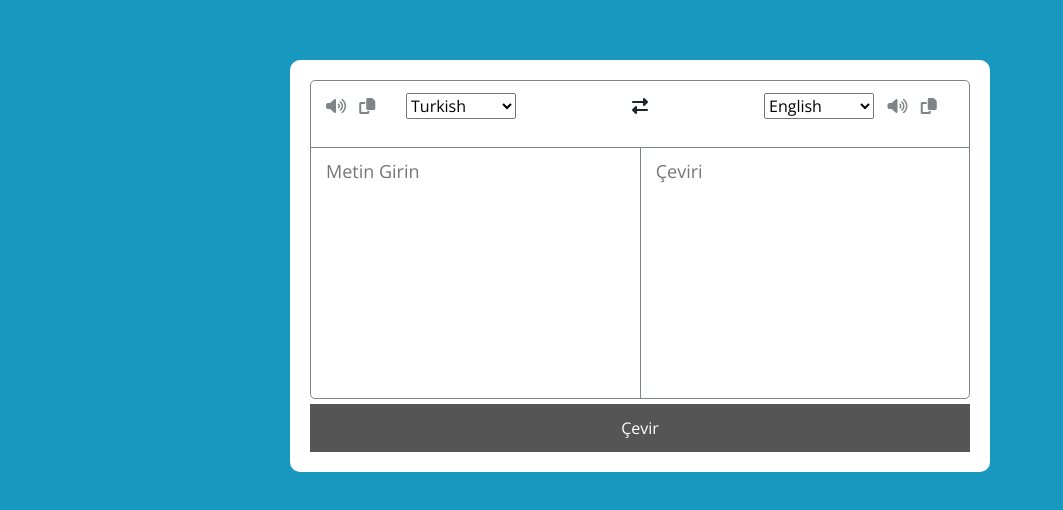
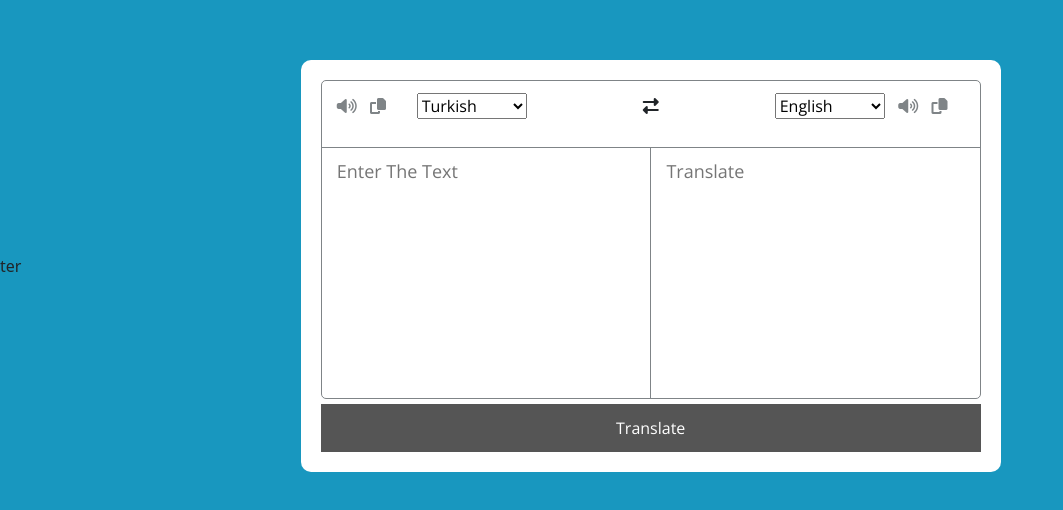
Before and after one commit to nryvz/translate, a plain HTML site: page index.html in a window 1280 px wide. Shown: the part 134-644 px from the top of the page, without its empty margins (0-1063 px from the left). Drawn offline with nearby package versions, Linux system fonts and the light colour scheme.

Commit message:
index.html

```diff
--- a/index.html
+++ b/index.html
@@ -1,4 +1,4 @@
-<!doctype html>
+ter<!doctype html>
 <html lang="tr">
   <head>
     <meta charset="utf-8">
@@ -29,11 +29,11 @@
                     </li>
                 </ul>
                 <div class="text-controls">
-                    <textarea id="from-text" class="from-text" placeholder="Metin Girin"></textarea>
-                    <textarea id="to-text" class="to-text" placeholder="Çeviri" readonly disabled></textarea>
+                    <textarea id="from-text" class="from-text" placeholder="Enter The Text"></textarea>
+                    <textarea id="to-text" class="to-text" placeholder="Translate" readonly disabled></textarea>
                 </div>
             </div>
-            <button id="btnTranslate">Çevir</button>
+            <button id="btnTranslate">Translate</button>
         </div>
 
         <script src="languages.js"></script>
```
